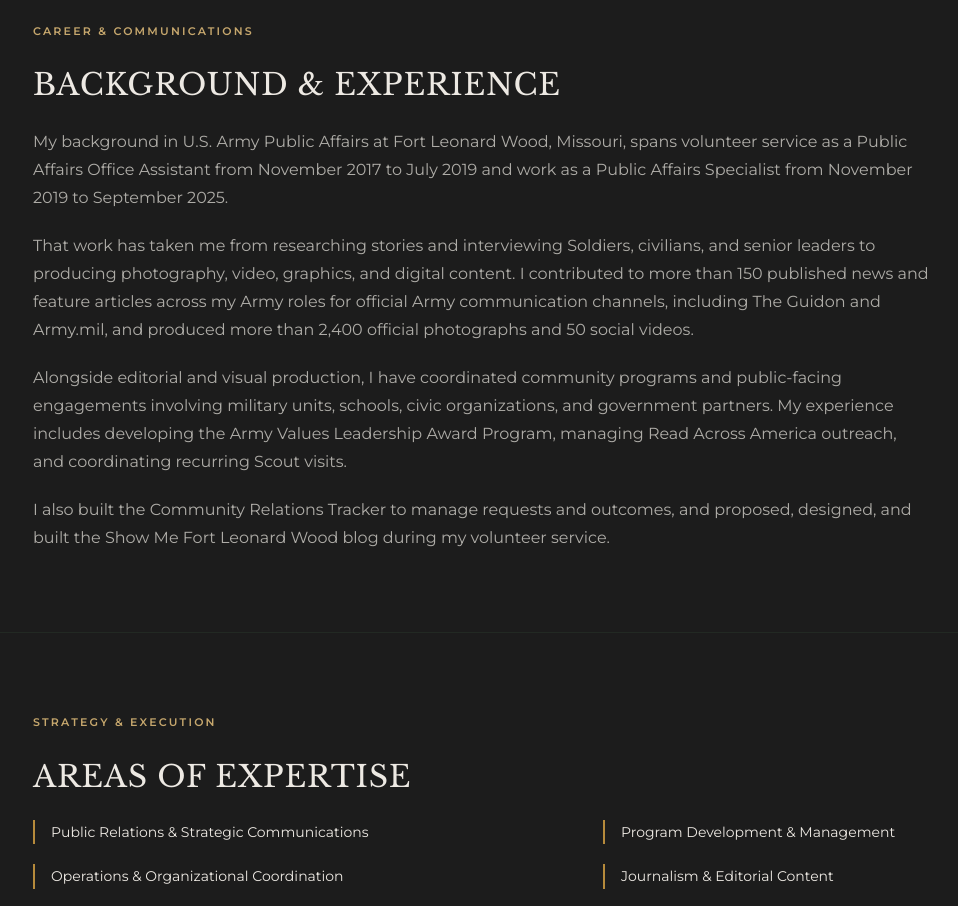
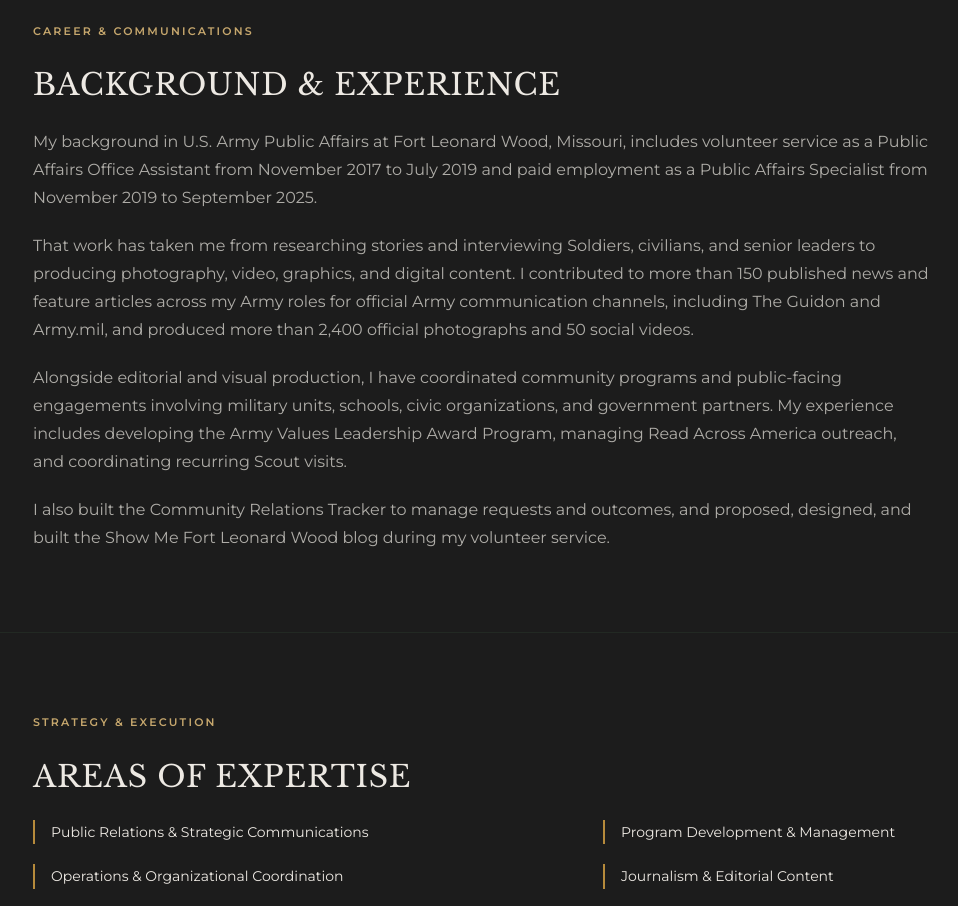
Before and after one commit to TheOddPhoenix/AmandaLSullivan, a website: page about/index.html in a window 1280 px wide. Shown: the part 800-1706 px from the top of the page, without its empty margins (47-1005 px from the left). Drawn offline with nearby package versions, Linux system fonts and the light colour scheme.

Commit message:
Clarify paid and volunteer employment timeline on About page

```diff
--- a/about/index.html
+++ b/about/index.html
@@ -107,7 +107,7 @@
 
     <section class="py-16 md:py-20 bg-charcoal border-b border-forestGreen/30 scroll-mt-24">
       <div class="max-w-[1200px] mx-auto px-6 lg:px-10 space-y-6"><p class="text-[11px] font-semibold text-lightGold uppercase tracking-[0.2em] mb-3">CAREER &amp; COMMUNICATIONS</p><h2 class="font-serif text-2xl sm:text-3xl text-warmIvory">Background &amp; experience</h2><div class="space-y-5 max-w-4xl text-sm sm:text-base text-mutedIvory leading-relaxed">
-            <p>My background in U.S. Army Public Affairs at Fort Leonard Wood, Missouri, spans volunteer service as a Public Affairs Office Assistant from November 2017 to July 2019 and work as a Public Affairs Specialist from November 2019 to September 2025.</p>
+            <p>My background in U.S. Army Public Affairs at Fort Leonard Wood, Missouri, includes volunteer service as a Public Affairs Office Assistant from November 2017 to July 2019 and paid employment as a Public Affairs Specialist from November 2019 to September 2025.</p>
             <p>That work has taken me from researching stories and interviewing Soldiers, civilians, and senior leaders to producing photography, video, graphics, and digital content. I contributed to more than 150 published news and feature articles across my Army roles for official Army communication channels, including The Guidon and Army.mil, and produced more than 2,400 official photographs and 50 social videos.</p>
             <p>Alongside editorial and visual production, I have coordinated community programs and public-facing engagements involving military units, schools, civic organizations, and government partners. My experience includes developing the Army Values Leadership Award Program, managing Read Across America outreach, and coordinating recurring Scout visits.</p>
             <p>I also built the Community Relations Tracker to manage requests and outcomes, and proposed, designed, and built the Show Me Fort Leonard Wood blog during my volunteer service.</p>
```
